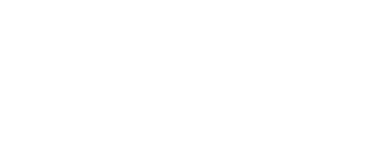
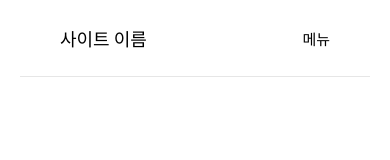
Before and after one commit to leejuhi/WebPractice, a React (Create React App) app in the folder practice/: page / in a window 390 px wide. Before the commit this address had no page. Shown: the top 160 px of the page. Built offline with nearby package versions, Linux system fonts and the light colour scheme.

Commit message:
feature: 상단바 기능 추가
상단 바 기능 추가
반응형 웹으로 만듬

```diff
--- a/practice/src/App.tsx
+++ b/practice/src/App.tsx
@@ -1,6 +1,7 @@
 import React from 'react';
 import { BrowserRouter, Route, Routes } from 'react-router-dom';
-import GlobalStyle from './asset/font/GlobalStyle';
+import GlobalStyle from './asset/font/GlobalStyle.tsx';
+import HomePage from './components/pages/HomePage.tsx';
 
 
 function App() {
@@ -9,7 +10,7 @@
       <GlobalStyle />
         <BrowserRouter>
           <Routes>
-
+            <Route path="/" element={<HomePage />} />
           </Routes>
         </BrowserRouter>
     </>
--- a/practice/src/components/navBar/NavBar.tsx
+++ b/practice/src/components/navBar/NavBar.tsx
@@ -0,0 +1,139 @@
+import styled from "@emotion/styled";
+import { css } from "@emotion/css";
+import React, { useEffect, useState } from "react";
+import { Link } from "react-router-dom";
+
+const Menu = styled.div`
+    box-sizing: border-box;
+    padding: 15px 50px;
+    font-size: 18px;
+    top: 0px;
+    display: flex;
+    justify-content: space-between;
+`;
+
+const Space = styled.div`
+    box-sizing: border-box;
+    border: none;
+    border-radius: 20px;
+    &:hover {
+        background-color: #e6e6e6;
+    }
+    padding: 10px;
+`;
+
+const StyledLink = styled(Link)`
+    text-decoration: none;
+    color: inherit;
+    &:visited {
+        color: inherit;
+    }
+`;
+
+type MobileMenuProps = {
+    isOpen: boolean;
+};
+
+const MobileMenu = styled.div<MobileMenuProps>`
+    box-sizing:border-box;
+    height:30px;
+    background: white;
+    z-index:1;
+    color: black;
+    postion: relative;
+    display: flex;
+    flex-direction: column;
+    gap: 10px;
+    transform: translateY(-1000%);
+    transition: transform 0.6s ease-in-out;
+    ${({ isOpen }) =>
+        (isOpen? `transform: translateY(50%)`:`translateY(-1000%)`)};
+`;
+
+const NavBar:React.FC = () => {
+    const [isMobile, setIsMobile] = useState(false);
+    const [isMenuOpen, setIsMenuOpen] = useState(false);
+
+    const toggleMenu = () => {
+        setIsMenuOpen(!isMenuOpen);
+        console.log(true);
+    };
+
+    useEffect(() => {
+        const handleResize = () => {
+            setIsMobile(window.innerWidth < 650);
+        };
+        window.addEventListener("resize", handleResize);
+        handleResize();
+        return () => window.removeEventListener("resize", handleResize);
+    }, []);
+
+    return (
+        <>
+                {!isMobile ? (
+                    <>
+                    <div className={css`position:fixed;width:calc(100%);`}>
+                        <Menu>
+                            <div className={css`padding: 10px;`}>사이트 이름</div>
+                            <div className={css`display: flex; gap: 10px;`}>
+                                <Space><StyledLink to="/">홈페이지</StyledLink></Space>
+                                <Space><StyledLink to="/activity">활동</StyledLink></Space>
+                                <Space><StyledLink to="/recruit">지원하기</StyledLink></Space>
+                                <Space><StyledLink to="/qna">문의</StyledLink></Space>
+                            </div>
+                            <Space><StyledLink to="/login">로그인</StyledLink></Space>
+                        </Menu>
+                        <div
+                            className={css`
+                                display: flex;
+                                justify-content: center;
+                                margin: 0px 20px;
+                                border-top: 1px solid #e6e6e6;
+                                width: calc(100% - 40px);
+                            `}
+                        />
+                    </div>
+                    </>
+                ) : (
+                    <>
+                        <Menu>
+                            <div className={css`padding: 10px;`}>사이트 이름</div>
+                            <button onClick={toggleMenu} className=
+                            {css`padding: 10px;
+                                box-sizing:border-box;
+                                border:none;
+                                background-color:white;
+                                border-radius: 20px;
+                                font-size:15px;
+                                &:hover {
+                                    background-color: #e6e6e6;
+                                }`}>
+                                메뉴
+                            </button>
+                        </Menu>
+                        <div
+                            className={css`
+                                display: flex;
+                                justify-content: center;
+                                margin: 0px 20px;
+                                border-top: 1px solid #e6e6e6;
+                                width: calc(100% - 40px);
+                            `}
+                        />
+                    <MobileMenu isOpen={isMenuOpen}>
+                            <div className={css`background-color:#FFFFFF;padding-left:50px;`}>
+                                <Space><StyledLink to="/">홈페이지</StyledLink></Space>
+                                <Space><StyledLink to="/activity">활동</StyledLink></Space>
+                                <Space><StyledLink to="/recruit">지원하기</StyledLink></Space>
+                                <Space><StyledLink to="/qna">문의</StyledLink></Space>
+                                <Space><StyledLink to="/login">로그인</StyledLink></Space>
+                            </div>
+                    </MobileMenu>
+                    </>
+                )}
+
+        </>
+    );
+};
+
+export default NavBar;
--- a/practice/src/components/pages/HomePage.tsx
+++ b/practice/src/components/pages/HomePage.tsx
@@ -0,0 +1,15 @@
+import React from "react";
+import NavBar from "../navBar/navBar.tsx";
+
+
+const HomePage = () => {
+
+
+    return (
+       <>
+        <NavBar/>
+       </>
+    );
+};
+
+export default HomePage;
--- a/practice/src/index.tsx
+++ b/practice/src/index.tsx
@@ -1,17 +1,9 @@
 import React from 'react';
 import ReactDOM from 'react-dom/client';
-import './index.css';
-import App from './App';
-import reportWebVitals from './reportWebVitals';
+import App from './App.tsx';
 
-const root = ReactDOM.createRoot(document.getElementById('root'));
-root.render(
-  <React.StrictMode>
-    <App />
-  </React.StrictMode>
+ReactDOM.createRoot(document.getElementById('root')!).render(
+	<React.StrictMode>
+		<App />
+	</React.StrictMode>,
 );
-
-// If you want to start measuring performance in your app, pass a function
-// to log results (for example: reportWebVitals(console.log))
-// or send to an analytics endpoint. Learn more: https://bit.ly/CRA-vitals
-reportWebVitals();
```
